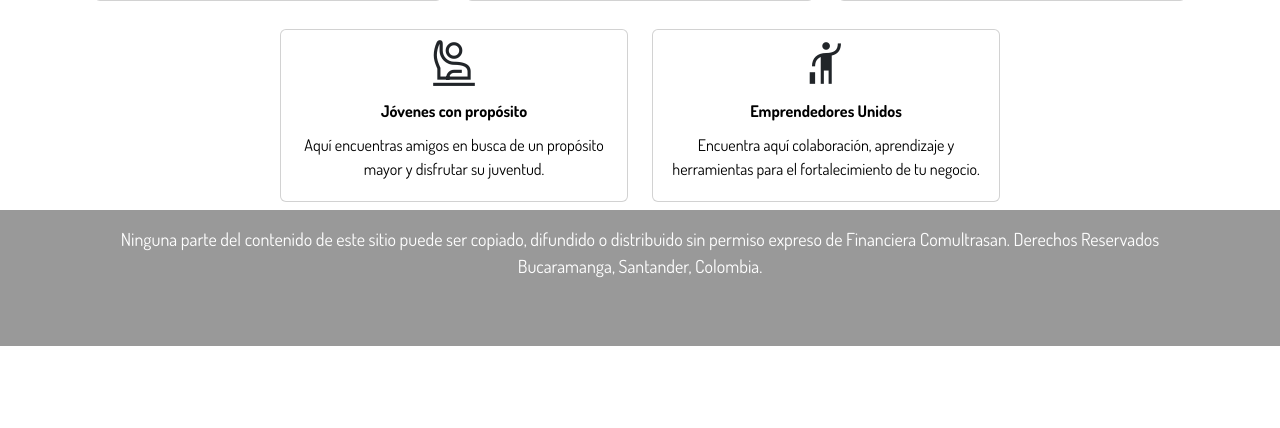
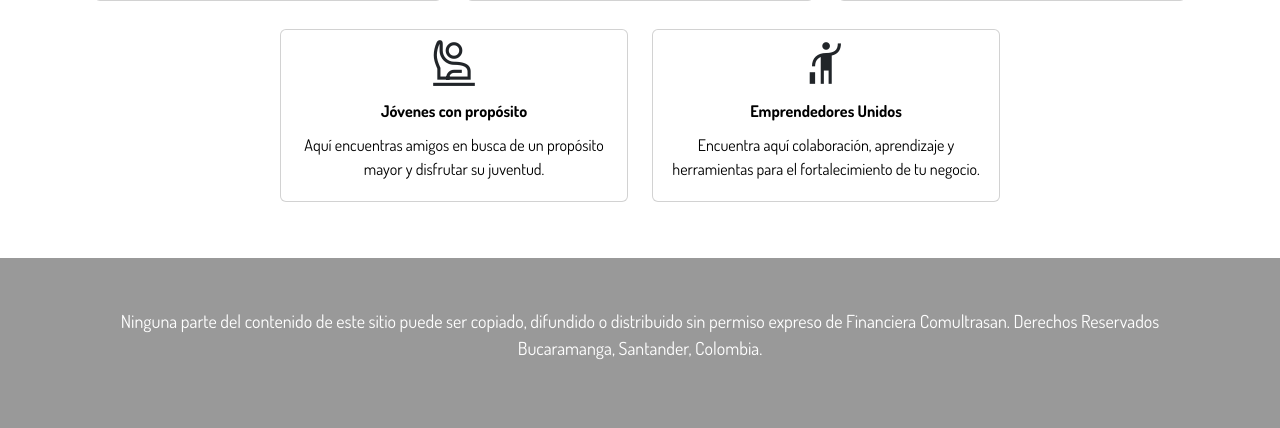
Before and after one commit to miguelm2/project-comunidad-comultrasan, a PHP site: page /comunidad in a window 1280 px wide. Shown: the part 453-881 px from the top of the page. Before the commit the page ends 799 px from the top, so only its background shows below. Run offline with PHP 8.4, Linux system fonts and the light colour scheme.

Commit message:
cambios graficos

```diff
--- a/assets/html/footer.php
+++ b/assets/html/footer.php
@@ -1,5 +1,5 @@
 <!-- ======= Footer ======= -->
-<footer id="footer" class="footer pt-3">
+<footer id="footer" class="footer mt-5">
    <div class="container">
       <p>Ninguna parte del contenido de este sitio puede ser copiado, difundido o distribuido sin permiso expreso de Financiera Comultrasan.
       Derechos Reservados Bucaramanga, Santander, Colombia.</p>
--- a/comunidad.php
+++ b/comunidad.php
@@ -39,7 +39,7 @@
 
    <!-- ======= Stats Counter Section ======= -->
    <section id="comunidad" class="p-2">
-      <div class="container" data-aos="fade-up">
+      <div class="container" data-aos="fade-up mb-3">
          <nav aria-label="breadcrumb">
             <ol class="breadcrumb">
                <li class="breadcrumb-item"><a href="index#index">Inicio</a></li>
```
